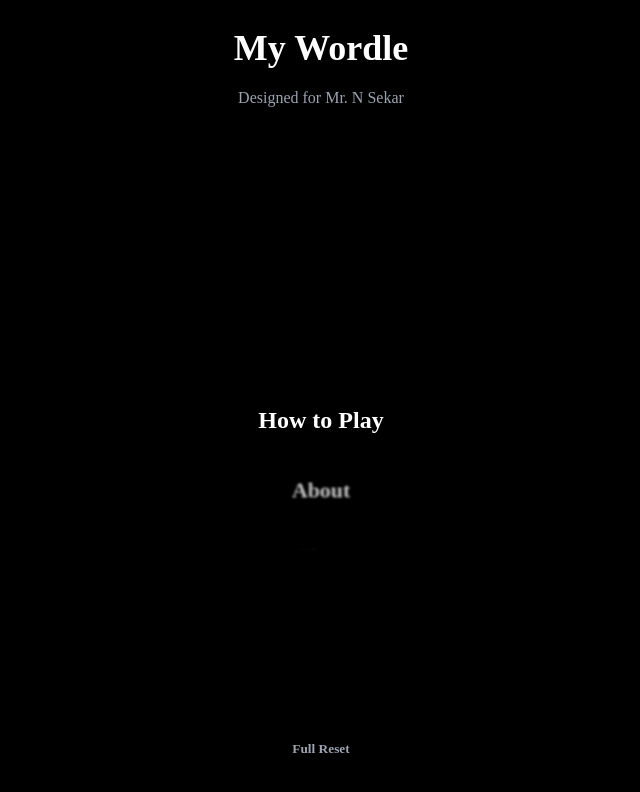
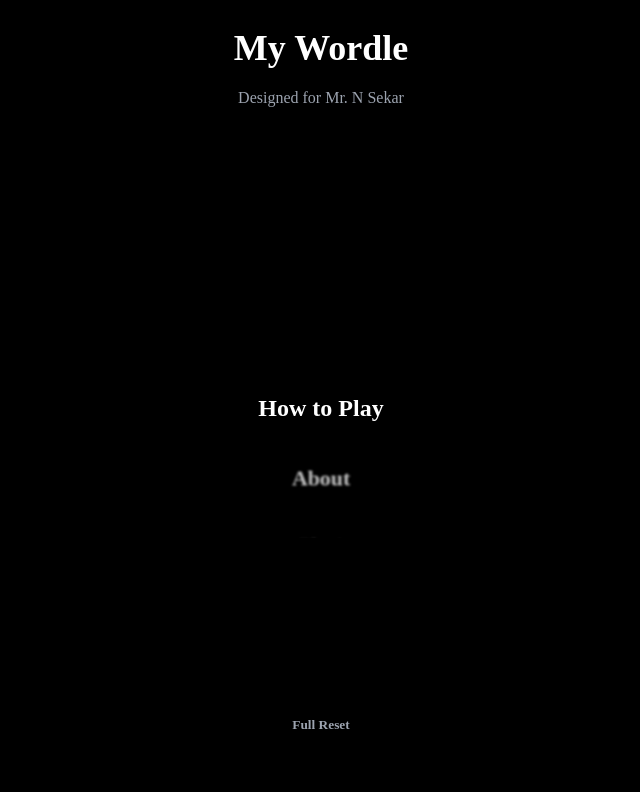
Before and after one commit to ramanans1/wordle, a website built with Vite: page web/index.html in a window 1280 px wide. Shown: the whole page, without its empty margins (319-959 px from the left). Built offline with nearby package versions, Linux system fonts and the light colour scheme; a web font is replaced by a local one.

Commit message:
UI fixes

```diff
--- a/web/src/style.css
+++ b/web/src/style.css
@@ -31,7 +31,7 @@
   --vpad: clamp(10px, 2.2vh, 20px);
   --content-gap: clamp(8px, 1.8vh, 14px);
   --top-offset: clamp(4px, 1.2vh, 12px);
-  --bottom-lift: clamp(6px, 2vh, 18px);
+  --bottom-lift: clamp(12px, 3vh, 28px);
 }
 
 * {
@@ -203,6 +203,7 @@ button {
 
 .home-footer {
   margin-top: auto;
+  margin-bottom: var(--bottom-lift);
   display: grid;
   gap: 10px;
   align-items: center;
--- a/web/src/ui.js
+++ b/web/src/ui.js
@@ -15,6 +15,7 @@ const uiLocal = {
   focusedModeId: "mini",
   showConfirm: false,
   resetMessage: null,
+  wheelScroll: {},
   history: {
     displayedMonth: currentYearMonth(),
     selectedDate: new Date(),
@@ -99,6 +100,10 @@ export function renderApp({ app, state, store }) {
       axis: "y",
       focusFraction: 0.5,
       rowHeight: 56,
+      initialScroll: uiLocal.wheelScroll["home-wheel"],
+      onScroll: (value) => {
+        uiLocal.wheelScroll["home-wheel"] = value;
+      },
       onFocus: (id) => {
         uiLocal.focusedMenuId = id;
       },
@@ -647,7 +652,10 @@ function initKeyboard({ app, store, state }) {
   window.addEventListener("keydown", keyHandler);
 }
 
-function initWheel(id, { axis, focusFraction, rowHeight, itemWidth, onFocus, onSelect } = {}) {
+function initWheel(
+  id,
+  { axis, focusFraction, rowHeight, itemWidth, onFocus, onSelect, initialScroll, onScroll } = {}
+) {
   const container = document.getElementById(id);
   if (!container) return;
 
@@ -750,6 +758,9 @@ function initWheel(id, { axis, focusFraction, rowHeight, itemWidth, onFocus, onS
   container.addEventListener("scroll", () => {
     updateStyles();
     scheduleSnap();
+    if (onScroll) {
+      onScroll(axis === "x" ? container.scrollLeft : container.scrollTop);
+    }
   });
 
   container.addEventListener(
@@ -852,7 +863,15 @@ function initWheel(id, { axis, focusFraction, rowHeight, itemWidth, onFocus, onS
   resizeObserver.observe(container);
 
   updateStyles();
-  scrollToId(focusId, false);
+  if (typeof initialScroll === "number") {
+    if (axis === "x") {
+      container.scrollLeft = initialScroll;
+    } else {
+      container.scrollTop = initialScroll;
+    }
+  } else {
+    scrollToId(focusId, false);
+  }
   updateStyles();
 }
 
```
